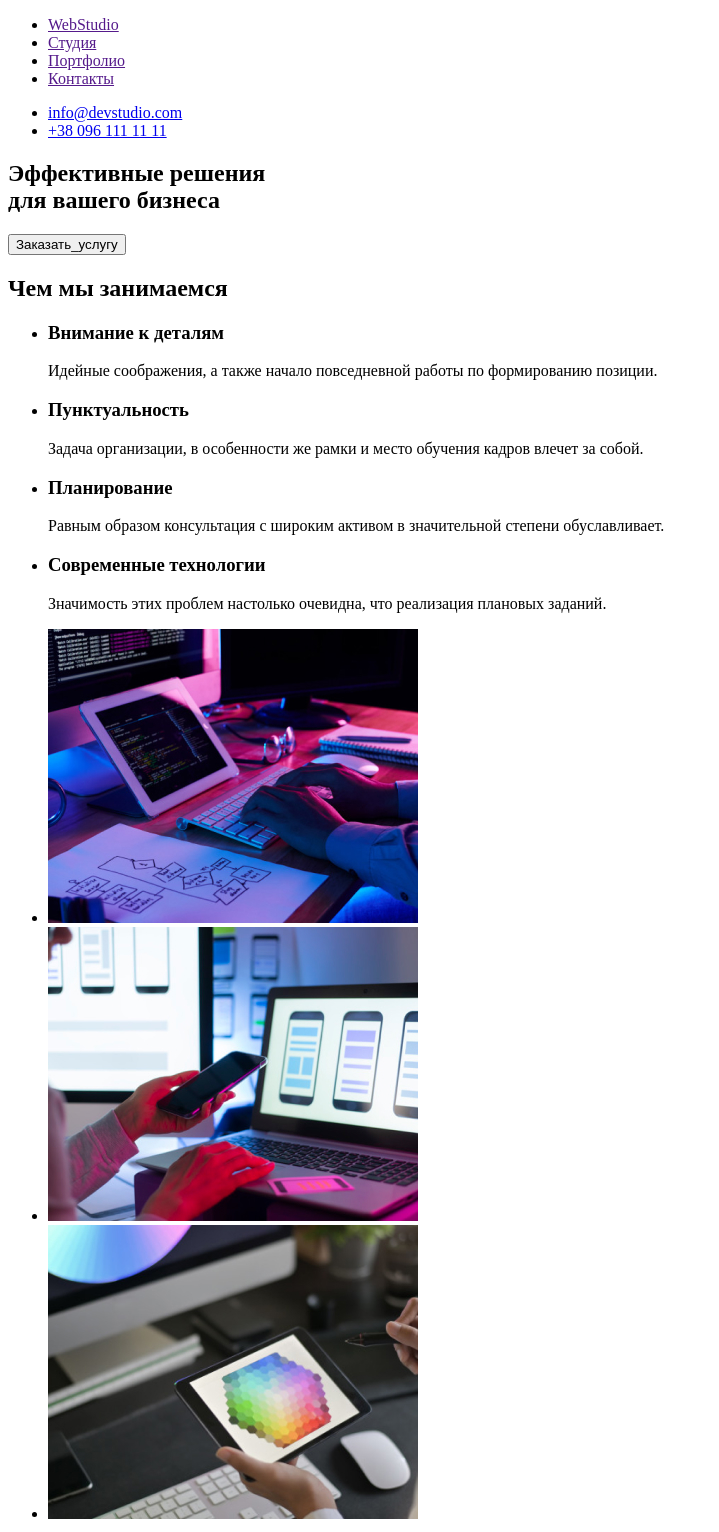
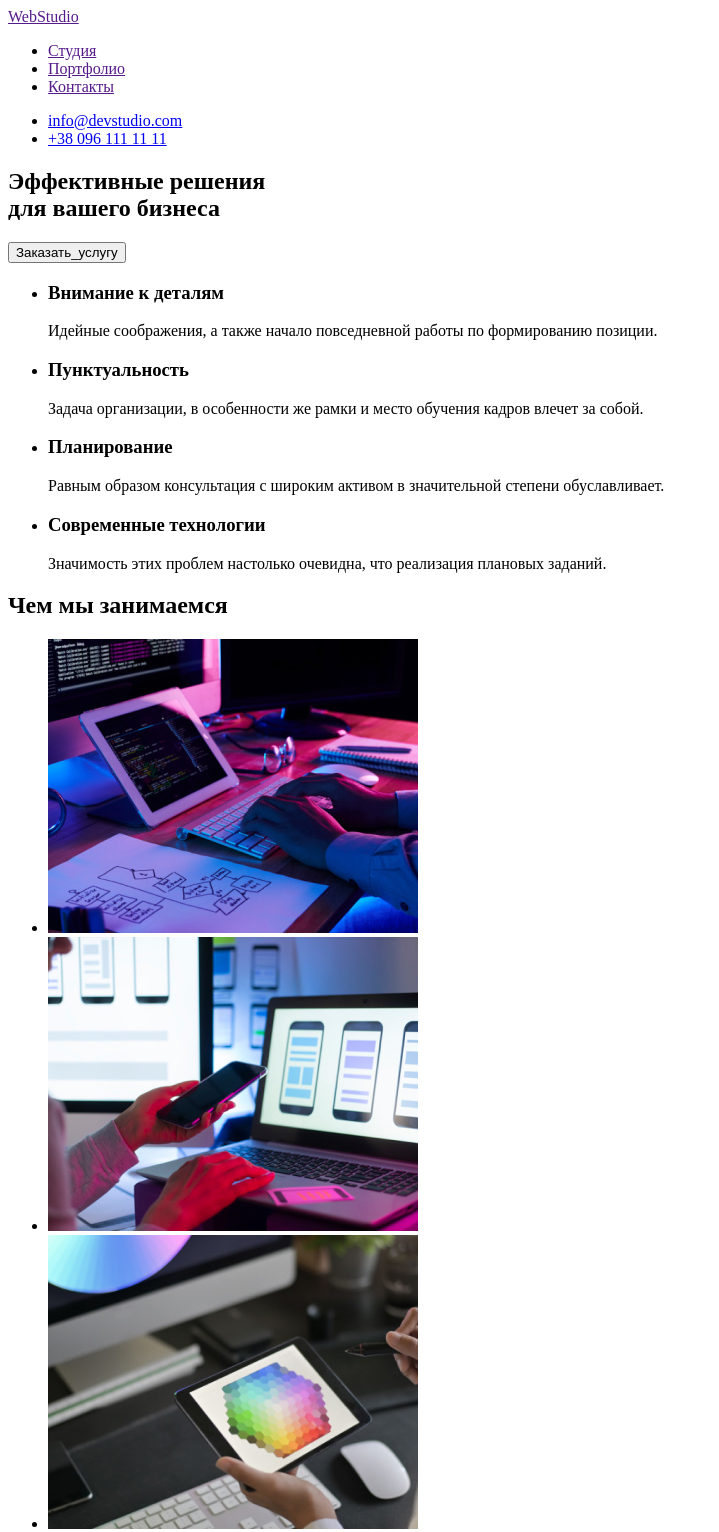
Before and after one commit to AndriiHnidets/goit-markup-hw-01, a plain HTML site: page index.html in a window 1280 px wide. Shown: the top 1532 px of the page, without its empty margins (0-719 px from the left). Drawn offline with Linux system fonts and the light colour scheme.

Commit message:
добавив поправки 2

```diff
--- a/index.html
+++ b/index.html
@@ -10,8 +10,8 @@
     <header>
         <!--header-->
        <nav>
+            <a lang="en" href="">WebStudio</a>
             <ul>
-                <li><a lang="en" href="">WebStudio</a></li>
                 <li><a href="">Студия</a></li>
                 <li><a href="">Портфолио</a></li>
                 <li><a href="">Контакты</a></li>
@@ -33,9 +33,7 @@
         </div>
         <!--section-2-->
         <section>
-            <h2>Чем мы занимаемся</h2>
             <ul>
-
                 <li>
                     <h3>Внимание к деталям</h3>
                     <p>Идейные соображения, а также начало повседневной работы по формированию позиции.</p>
@@ -53,13 +51,17 @@
                     <p>Значимость этих проблем настолько очевидна, что реализация плановых заданий.</p>
                 </li>
             </ul>
+        </section>
+        <!--section-3-->
+        <section>
+            <h2>Чем мы занимаемся</h2>
             <ul>
                 <li><img src="./images/section_2/picture_1.jpg" alt="картинка_1" width="370"></li>
                 <li><img src="./images/section_2/picture_2.jpg" alt="картинка_2" width="370"></li>
                 <li><img src="./images/section_2/picture_3.jpg" alt="картинка_3" width="370"></li>
             </ul>
         </section>
-        <!--section-3-->
+        <!--section-4-->
         <section>
             <h2>Наша команда</h2>
             <ul>
```
